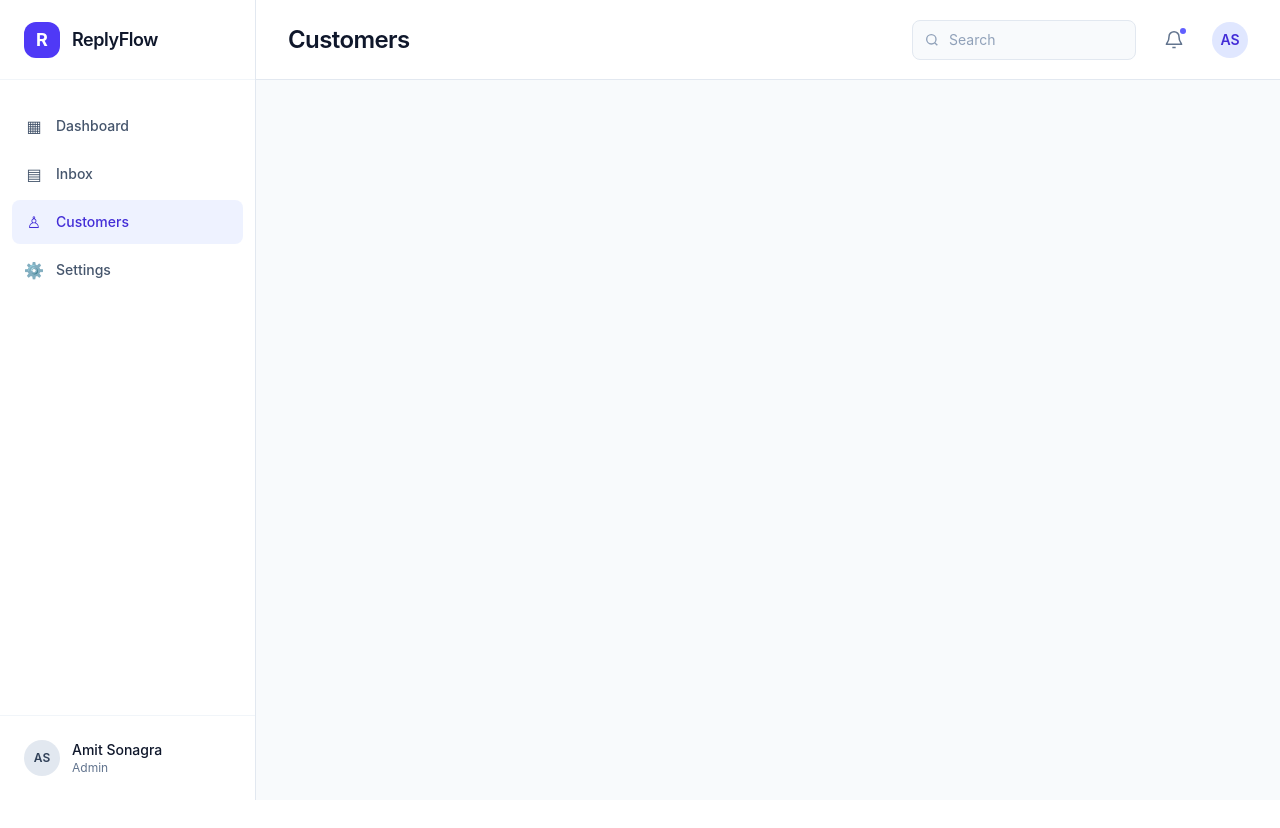
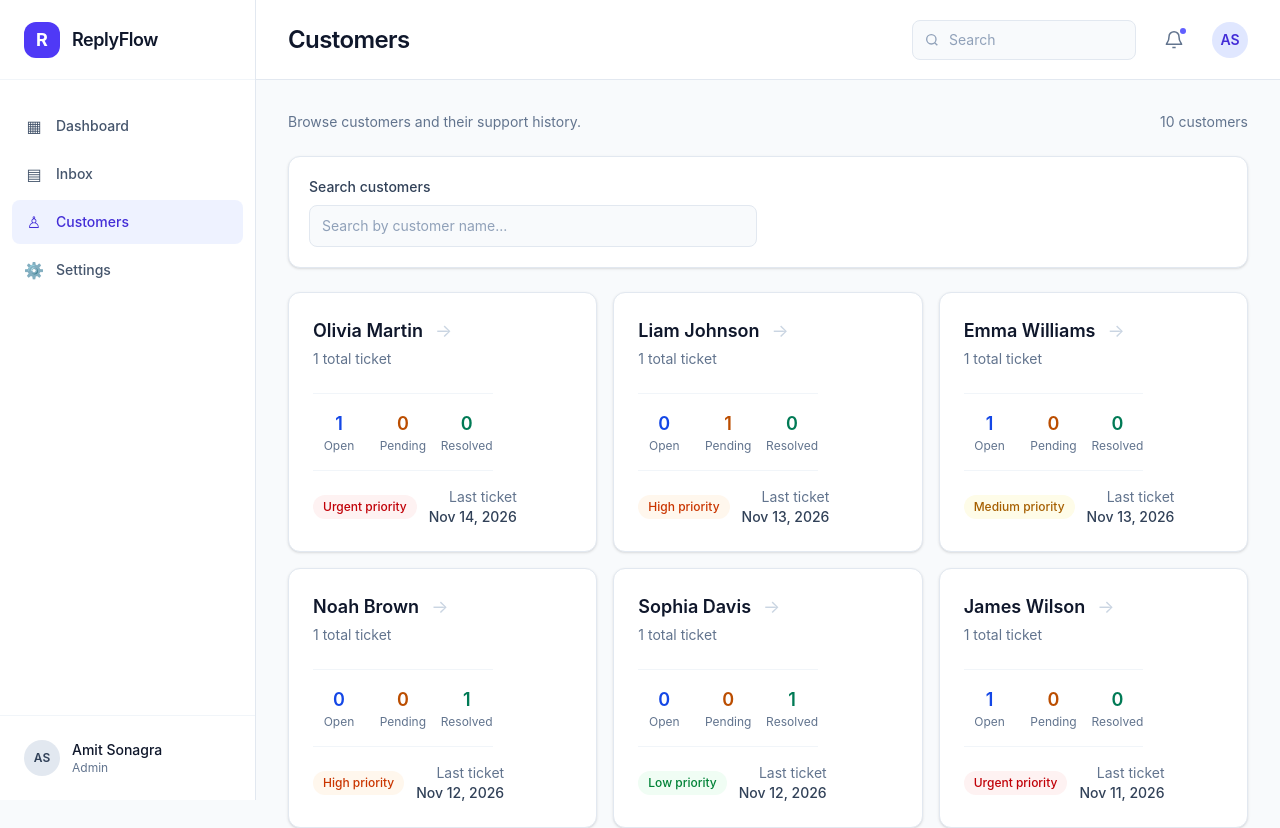
Before and after one commit to amitt39/replyflow, a React (Vite) app: page /customers in a window 1280 px wide. Shown: the top 828 px of the page. Before the commit the page ends 800 px from the top, so only its background shows below. Built offline with nearby package versions, Linux system fonts and the light colour scheme.

Commit message:
feat: add customer directory and details

```diff
--- a/src/App.jsx
+++ b/src/App.jsx
@@ -5,6 +5,7 @@ import Dashboard from "./pages/Dashboard.jsx";
 import Inbox from "./pages/Inbox.jsx";
 import Settings from "./pages/Settings.jsx";
 import TicketDetails from "./pages/TicketDetails.jsx";
+import CustomerDetails from "./pages/CustomerDetails.jsx";
 
 function App() {
   return (
@@ -15,6 +16,7 @@ function App() {
         <Route path="/tickets" element={<TicketDetails />} />
         <Route path="/tickets/:id" element={<TicketDetails />} />
         <Route path="/customers" element={<Customers />} />
+        <Route path="/customers/:name" element={<CustomerDetails />} />
         <Route path="/settings" element={<Settings />} />
       </Route>
     </Routes>
--- a/src/components/tickets/TicketTable.jsx
+++ b/src/components/tickets/TicketTable.jsx
@@ -5,7 +5,7 @@ export default function TicketTable({ tickets }) {
   return (
     <div className="overflow-hidden rounded-xl border border-slate-200 bg-white shadow-sm">
       <div className="overflow-x-auto">
-        <table className="min-w-[760px] w-full table-fixed text-left text-sm">
+        <table className="min-w-190 w-full table-fixed text-left text-sm">
           <colgroup>
             <col className="w-[12%]" />
             <col className="w-[17%]" />
--- /dev/null
+++ b/src/pages/CustomerDetails.jsx
@@ -0,0 +1,34 @@
+import { useContext } from "react";
+import { Link, useParams } from "react-router-dom";
+import { TicketsContext } from "../context/TicketsContext";
+import TicketTable from "../components/tickets/TicketTable";
+import StatCard from "../components/ui/StatCard";
+
+function getInitials(name) {
+  return name.trim().split(/\s+/).slice(0, 2).map((part) => part[0]?.toUpperCase()).join("") || "?";
+}
+
+export default function CustomerDetails() {
+  const { name } = useParams();
+  const { tickets } = useContext(TicketsContext);
+  const customerName = name ?? "";
+  const customerTickets = tickets.filter((ticket) => ticket.customer === customerName);
+
+  if (customerTickets.length === 0) {
+    return <main className="flex min-h-80 items-center justify-center"><div className="w-full max-w-lg rounded-xl border border-slate-200 bg-white p-8 text-center shadow-sm"><div className="mx-auto flex h-12 w-12 items-center justify-center rounded-full bg-slate-100 text-xl text-slate-500">?</div><h1 className="mt-4 text-xl font-semibold text-slate-900">Customer not found</h1><p className="mt-2 text-sm text-slate-500">We couldn’t find any tickets for “{customerName}”.</p><Link to="/customers" className="mt-6 inline-flex rounded-lg bg-indigo-600 px-4 py-2.5 text-sm font-medium text-white transition hover:bg-indigo-700 focus:outline-none focus:ring-2 focus:ring-indigo-500 focus:ring-offset-2">Back to customers</Link></div></main>;
+  }
+
+  const stats = [
+    { label: "Total tickets", value: customerTickets.length },
+    { label: "Open", value: customerTickets.filter((ticket) => ticket.status === "Open").length },
+    { label: "Pending", value: customerTickets.filter((ticket) => ticket.status === "Pending").length },
+    { label: "Resolved", value: customerTickets.filter((ticket) => ticket.status === "Resolved").length },
+  ];
+
+  return <main className="space-y-6">
+    <Link to="/customers" className="inline-flex items-center gap-2 text-sm font-medium text-slate-500 transition hover:text-indigo-600 focus:outline-none focus:ring-2 focus:ring-indigo-500 focus:ring-offset-2"><span aria-hidden="true">←</span> Back to customers</Link>
+    <section className="rounded-xl border border-slate-200 bg-white p-5 shadow-sm sm:p-6"><div className="flex items-center gap-4"><div className="flex h-14 w-14 shrink-0 items-center justify-center rounded-full bg-indigo-100 text-lg font-semibold text-indigo-700" aria-hidden="true">{getInitials(customerName)}</div><div><p className="text-sm font-medium text-indigo-600">Customer profile</p><h1 className="mt-1 text-2xl font-semibold tracking-tight text-slate-900">{customerName}</h1><p className="mt-1 text-sm text-slate-500">{customerTickets.length} total ticket{customerTickets.length === 1 ? "" : "s"}</p></div></div></section>
+    <section className="grid gap-4 sm:grid-cols-2 xl:grid-cols-4" aria-label="Customer ticket statistics">{stats.map((stat) => <StatCard key={stat.label} label={stat.label} value={stat.value} />)}</section>
+    <section className="space-y-3"><div><h2 className="text-lg font-semibold text-slate-900">Ticket history</h2><p className="mt-1 text-sm text-slate-500">All tickets associated with this customer.</p></div><TicketTable tickets={customerTickets} /></section>
+  </main>;
+}
--- a/src/pages/Customers.jsx
+++ b/src/pages/Customers.jsx
@@ -1,5 +1,49 @@
-function Customers() {
-  return null
+import { useContext, useState } from "react";
+import { useNavigate } from "react-router-dom";
+import { TicketsContext } from "../context/TicketsContext";
+
+const priorityOrder = { Urgent: 4, High: 3, Medium: 2, Low: 1 };
+const priorityStyles = { Urgent: "bg-red-50 text-red-700", High: "bg-orange-50 text-orange-700", Medium: "bg-yellow-50 text-yellow-700", Low: "bg-green-50 text-green-700", None: "bg-slate-100 text-slate-600" };
+
+function formatDate(date) {
+  if (!date) return "No tickets";
+  return new Intl.DateTimeFormat("en", { month: "short", day: "numeric", year: "numeric" }).format(new Date(date));
 }
 
-export default Customers
+export default function Customers() {
+  const [searchText, setSearchText] = useState("");
+  const { tickets } = useContext(TicketsContext);
+  const navigate = useNavigate();
+  const customers = [...new Set(tickets.map((ticket) => ticket.customer))]
+    .map((name) => {
+      const customerTickets = tickets.filter((ticket) => ticket.customer === name);
+      const mostRecentTicket = [...customerTickets].sort((a, b) => new Date(b.createdAt) - new Date(a.createdAt))[0];
+      const highestPriority = [...customerTickets].sort((a, b) => priorityOrder[b.priority] - priorityOrder[a.priority])[0]?.priority ?? "None";
+      return { name, ticketCount: customerTickets.length, openTickets: customerTickets.filter((ticket) => ticket.status === "Open").length, pendingTickets: customerTickets.filter((ticket) => ticket.status === "Pending").length, resolvedTickets: customerTickets.filter((ticket) => ticket.status === "Resolved").length, highestPriority, lastTicketDate: mostRecentTicket?.createdAt };
+    })
+    .filter((customer) => customer.name.toLowerCase().includes(searchText.trim().toLowerCase()));
+
+  return (
+    <main className="space-y-6">
+      <header className="flex flex-col gap-1 sm:flex-row sm:items-end sm:justify-between">
+        <div><p className="text-sm text-slate-500">Browse customers and their support history.</p></div>
+        <p className="text-sm text-slate-500">{customers.length} customer{customers.length === 1 ? "" : "s"}</p>
+      </header>
+      <div className="rounded-xl border border-slate-200 bg-white p-4 shadow-sm sm:p-5">
+        <label htmlFor="customer-search" className="mb-2 block text-sm font-medium text-slate-700">Search customers</label>
+        <input id="customer-search" type="search" value={searchText} onChange={(event) => setSearchText(event.target.value)} placeholder="Search by customer name..." className="w-full rounded-lg border border-slate-200 bg-slate-50 px-3 py-2.5 text-sm text-slate-900 outline-none transition placeholder:text-slate-400 focus:border-indigo-500 focus:bg-white focus:ring-2 focus:ring-indigo-500/20 sm:max-w-md" />
+      </div>
+      {customers.length > 0 ? (
+        <section className="grid gap-4 sm:grid-cols-2 xl:grid-cols-3" aria-label="Customer directory">
+          {customers.map((customer) => (
+            <button key={customer.name} type="button" onClick={() => navigate(`/customers/${encodeURIComponent(customer.name)}`)} className="group flex min-h-64 flex-col rounded-xl border border-slate-200 bg-white p-5 text-left shadow-sm transition hover:-translate-y-0.5 hover:border-indigo-200 hover:shadow-md focus:outline-none focus:ring-2 focus:ring-indigo-500 focus:ring-offset-2 sm:p-6">
+              <div className="flex items-start justify-between gap-3"><div><h2 className="text-lg font-semibold text-slate-900">{customer.name}</h2><p className="mt-1 text-sm text-slate-500">{customer.ticketCount} total ticket{customer.ticketCount === 1 ? "" : "s"}</p></div><span className="text-lg text-slate-300 transition group-hover:text-indigo-500" aria-hidden="true">→</span></div>
+              <div className="mt-6 grid grid-cols-3 gap-3 border-y border-slate-100 py-4 text-center"><div><p className="text-lg font-semibold text-blue-700">{customer.openTickets}</p><p className="text-xs text-slate-500">Open</p></div><div><p className="text-lg font-semibold text-amber-700">{customer.pendingTickets}</p><p className="text-xs text-slate-500">Pending</p></div><div><p className="text-lg font-semibold text-emerald-700">{customer.resolvedTickets}</p><p className="text-xs text-slate-500">Resolved</p></div></div>
+              <div className="mt-auto flex items-center justify-between gap-3 pt-4 text-sm"><span className={`rounded-full px-2.5 py-1 text-xs font-medium ${priorityStyles[customer.highestPriority]}`}>{customer.highestPriority} priority</span><span className="text-right text-slate-500">Last ticket<br /><span className="font-medium text-slate-700">{formatDate(customer.lastTicketDate)}</span></span></div>
+            </button>
+          ))}
+        </section>
+      ) : <div className="rounded-xl border border-dashed border-slate-300 bg-white px-6 py-14 text-center"><h2 className="text-base font-semibold text-slate-900">No customers found</h2><p className="mt-1 text-sm text-slate-500">Try a different search term.</p></div>}
+    </main>
+  );
+}
--- a/src/pages/TicketDetails.jsx
+++ b/src/pages/TicketDetails.jsx
@@ -60,7 +60,7 @@ function TicketDetails() {
 
   if (!ticket) {
     return (
-      <div className="flex min-h-[320px] items-center justify-center rounded-xl border border-slate-200 bg-white p-8 shadow-sm">
+      <div className="flex min-h-80 items-center justify-center rounded-xl border border-slate-200 bg-white p-8 shadow-sm">
         <p className="text-sm text-slate-500">Ticket not found.</p>
       </div>
     );
```
